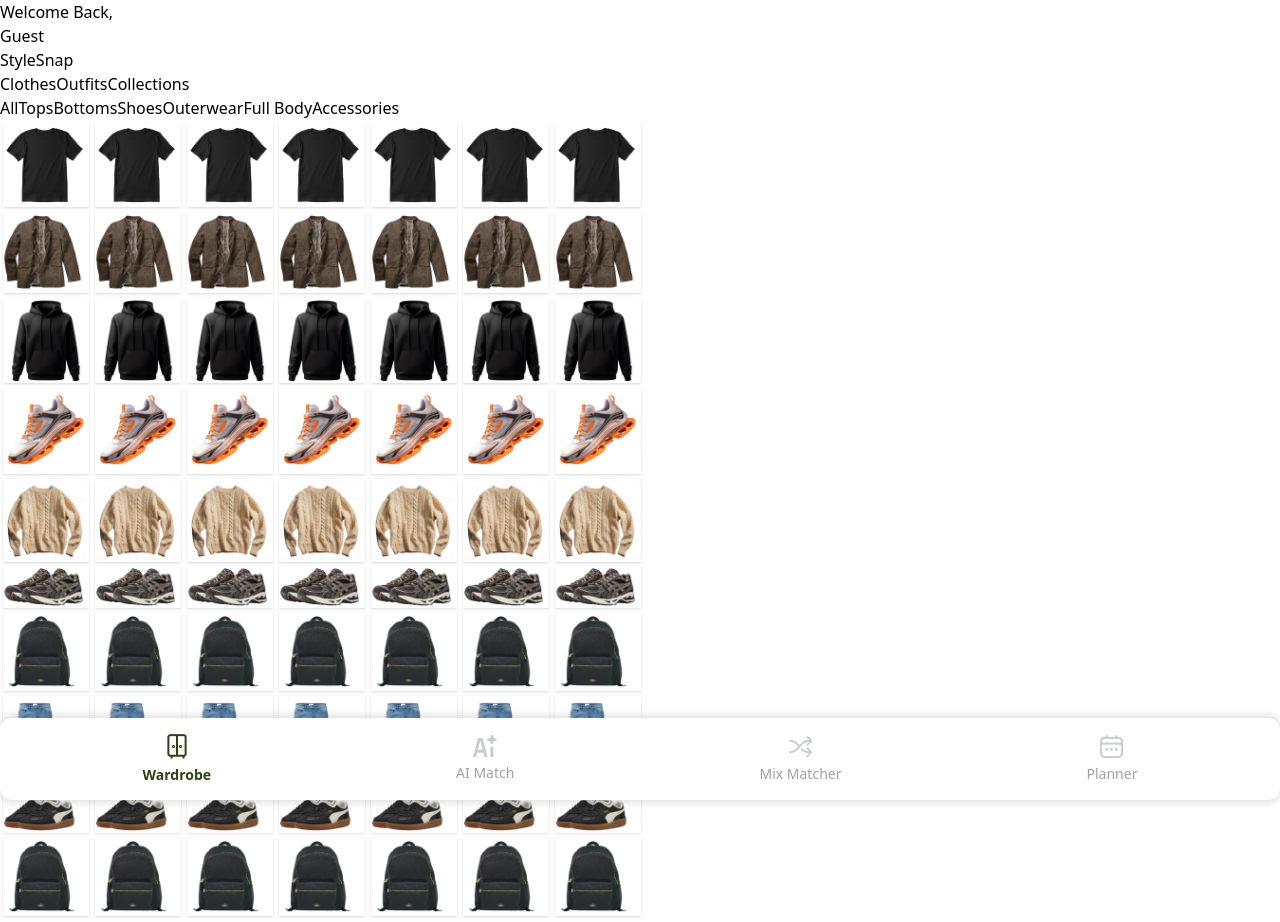
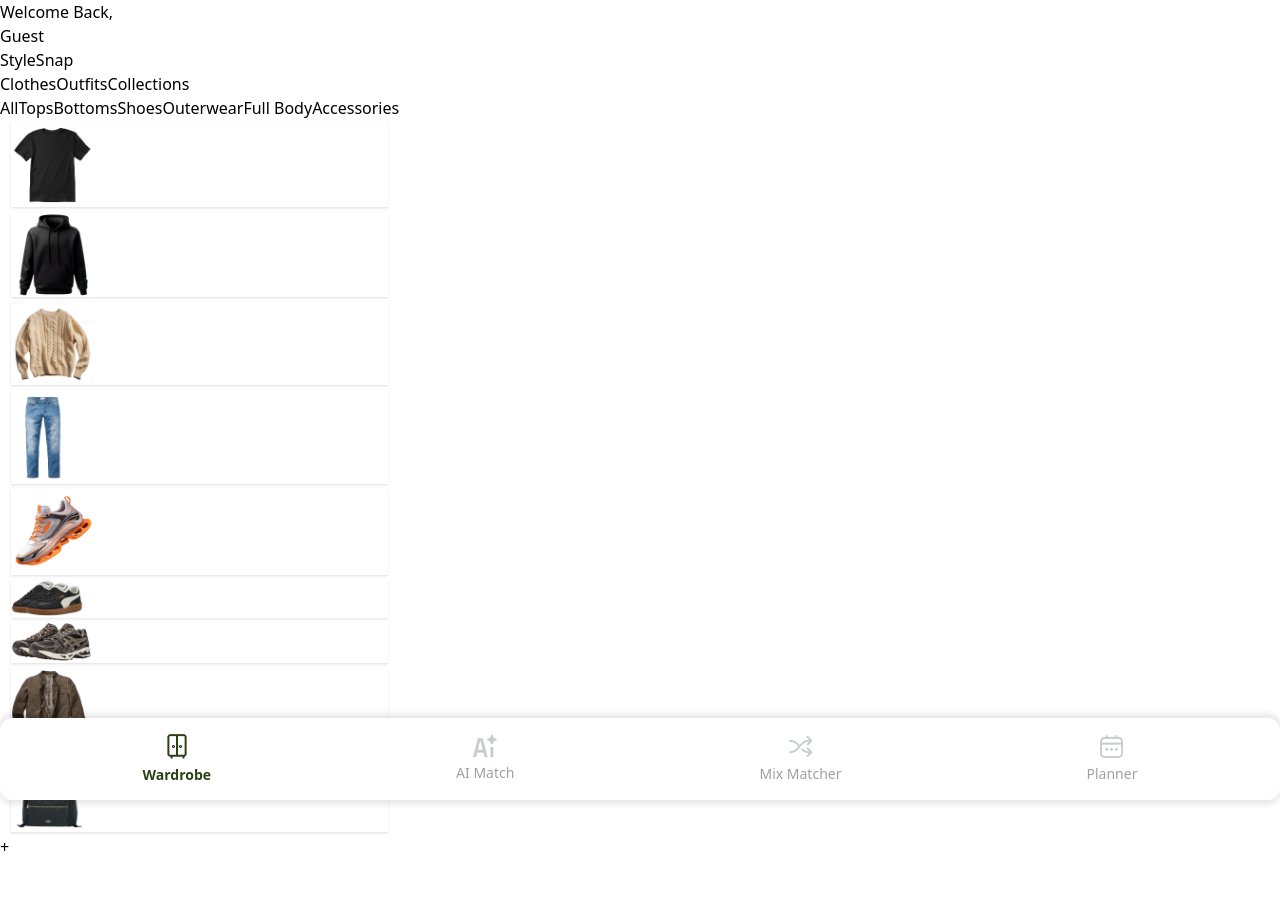
Before and after one commit to rigeltandilolo/StyleSnap, a React (Vite) app: page / in a window 1280 px wide. Shown: the top 922 px of the page. After the commit the page ends 859 px from the top, so only its background shows below. Built offline with nearby package versions, Linux system fonts and the light colour scheme.

Commit message:
Fix clothes tab

```diff
--- a/src/pages/Clothes.jsx
+++ b/src/pages/Clothes.jsx
@@ -5,18 +5,18 @@ const Clothes = () => {
   const [isPopupVisible, setIsPopupVisible] = useState(false);
 
   const clothesTabs = [
-    { title: "All", content: "All Clothes" },
-    { title: "Tops", content: "Tops" },
-    { title: "Bottoms", content: "Bottoms" },
-    { title: "Shoes", content: "Shoes" },
-    { title: "Outerwear", content: "Outerwear" },
-    { title: "Full Body", content: "Full Body" },
-    { title: "Accessories", content: "Accessories" },
+    { title: "All", content: "All Clothes", items: ["Baju.png", "hoodie.png", "sweater.png", "celana.png", "sepatu.png", "sneakers.png", "sepatucasual.png", "outer.png", "tas.png"] },
+    { title: "Tops", content: "Tops", items: ["Baju.png", "hoodie.png", "sweater.png"] },
+    { title: "Bottoms", content: "Bottoms", items: ["celana.png"] },
+    { title: "Shoes", content: "Shoes", items: ["sepatu.png", "sneakers.png", "sepatucasual.png"] },
+    { title: "Outerwear", content: "Outerwear", items: ["outer.png"] },
+    { title: "Full Body", content: "Full Body", items: [] },
+    { title: "Accessories", content: "Accessories", items: ["tas.png"] },
   ];
 
   const Card = ({ title, content, image }) => (
     <div
-      className="card bg-white rounded-lg p-2 mx-auto"
+      className="card bg-white rounded-lg p-2 mx-auto h-fit"
       style={{
         boxShadow: "0 1px 3px rgba(0, 0, 0, 0.1), 0 1px 2px rgba(0, 0, 0, 0.06)",
         margin: "1px",
@@ -58,38 +58,12 @@ const Clothes = () => {
       </div>
 
       {/* Nested Clothes Content */}
-      <div
-        className="nested-slider-container relative overflow-hidden mt-2"
-        style={{
-          display: "flex",
-          transform: `translateX(-${activeClothesTab * 100}%)`,
-          transition: "transform 0.5s ease",
-        }}
-      >
-        {clothesTabs.map((tab) => (
-          <div
-            key={tab.id}
-            className="nested-tab-content flex-shrink-0 w-full h-full flex items-center justify-center text-lg font-bold"
-          >
-            <div className="grid grid-cols-3 gap-4 px-4 pt-4 pb-24 justify-items-center h-[calc(100vh-264px)] overflow-y-scroll">
-              <Card image="Baju.png" />
-              <Card image="outer.png" />
-              <Card image="hoodie.png" />
-              <Card image="sepatu.png" />
-              <Card image="sweater.png" />
-              <Card image="sepatucasual.png" />
-              <Card image="tas.png" />
-              <Card image="celana.png" />
-              <Card image="sneakers.png" />
-              <Card image="tas.png" />
-              <Card image="celana.png" />
-              <Card image="sneakers.png" />
-              <Card image="tas.png" />
-              <Card image="celana.png" />
-              <Card image="sneakers.png" />
-            </div>
-          </div>
-        ))}
+      <div className="nested-slider-container relative overflow-hidden mt-2">
+        <div className="grid grid-cols-3 gap-4 px-4 pt-4 pb-24 justify-items-center h-[calc(100vh-264px)] overflow-y-scroll">
+          {clothesTabs[activeClothesTab].items?.map((image, index) => (
+            <Card key={index} image={image} />
+          ))}
+        </div>
       </div>
 
       <button
@@ -121,7 +95,7 @@ const Clothes = () => {
         </div>
       )}
     </div>
-  )
-}
+  );
+};
 
-export default Clothes
+export default Clothes;
```
